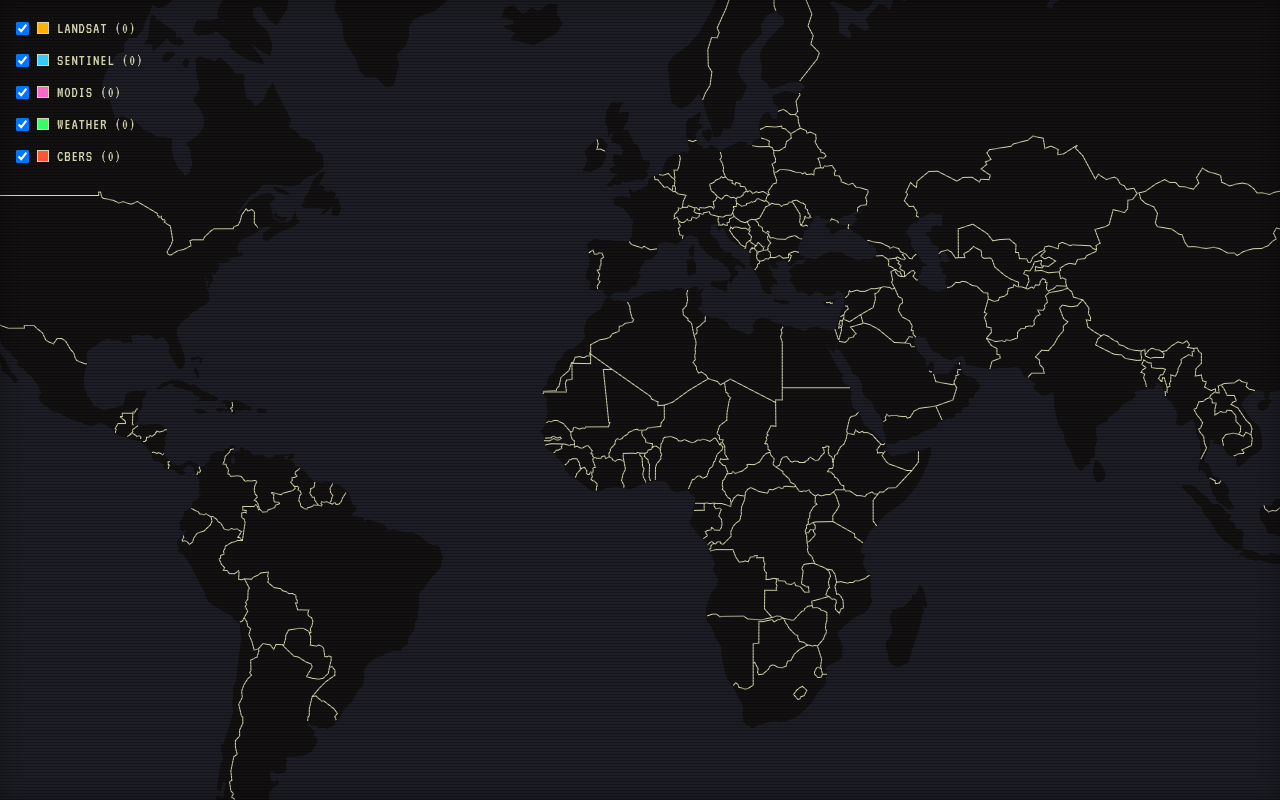
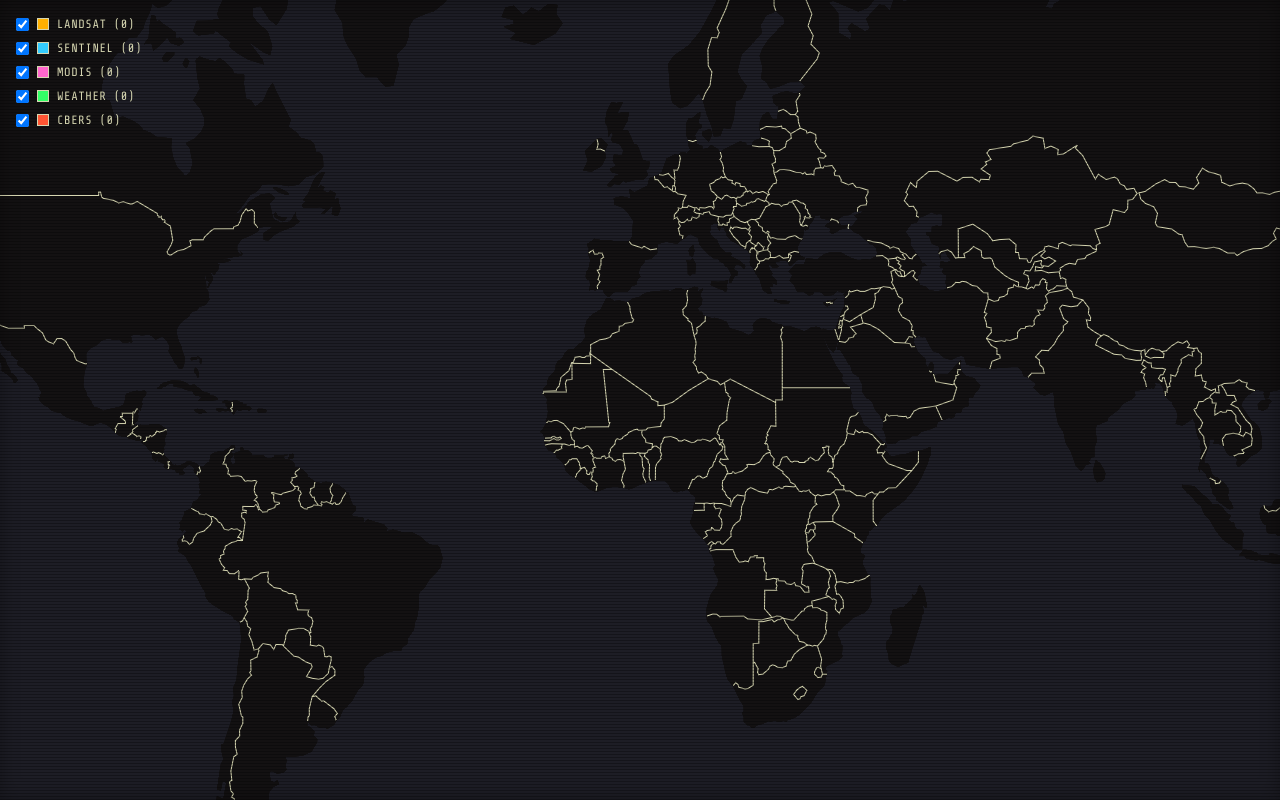
Before and after one commit to 200ug/opensats, a website built with Vite: page index.html in a window 1280 px wide. Built offline with nearby package versions, Linux system fonts and the light colour scheme; no server answers; animation ran at ten frames a second; what satellite.js would draw is missing.

Commit message:
feat: font optimizations

```diff
--- a/index.html
+++ b/index.html
@@ -9,7 +9,7 @@
             content="Map of satellites providing freely available imagery of Earth"
         />
     </head>
-    <body class="h-full bg-crt-bg font-retro text-phosphor uppercase tracking-wider">
+    <body class="h-full bg-crt-bg text-phosphor uppercase tracking-wider">
         <div id="app" class="crt size-full flex items-center justify-center">
             <div id="map" class="size-full"></div>
         </div>
--- a/src/style.css
+++ b/src/style.css
@@ -1,12 +1,16 @@
-/* TODO: switch to local, size-optimized woff2 font after testing */
-@import url("https://fonts.googleapis.com/css2?family=VT323&display=swap");
 @import "tailwindcss";
+
+@font-face {
+    font-family: "ShareTechMono";
+    src: url("/fonts/ShareTechMono-Regular.woff2") format("woff2");;
+}
 
 @theme {
     --color-border: #d6d6b1;
     --color-land: #131112;
     --color-crt-bg: #1d1d25;
-    --font-retro: "VT323", "Share Tech Mono", monospace;
+
+    --default-font-family: "ShareTechMono", monospace;
 }
 
 /* satellite category colors; read imperatively via getComputedStyle, so they
@@ -18,7 +22,7 @@
     --sat-weather: #33ff66;
     --sat-cbers: #ff5533;
 
-    /* rectangle selection: #ff5533 (?) */
+    /* TODO: rectangle selection color */
 }
 
 /* maplibre handles its own canvas internally, utils can't be attached to it */
--- a/src/tracker.ts
+++ b/src/tracker.ts
@@ -151,10 +151,21 @@ export async function initSatellites(map: MaplibreMap): Promise<Record<string, n
             "icon-image": "square",
             "icon-size": 1,
             "icon-allow-overlap": true,
-            "icon-ignore-placement": true
+            "icon-ignore-placement": true,
+            "text-field": ["get", "name"],
+            "text-font": ["ShareTechMono"],
+            "text-size": 16,
+            "text-offset": [0.9, 0], // just right of the square
+            "text-anchor": "left",
+            "text-transform": "uppercase",
+            "text-allow-overlap": true,
+            "text-ignore-placement": true
         },
         paint: {
-            "icon-color": ["get", "color"] as unknown as string
+            "icon-color": ["get", "color"],
+            "text-color": ["get", "color"], // match the square
+            "text-halo-color": "#050805",
+            "text-halo-width": 1
         }
     })
 
--- a/src/ui/categories.ts
+++ b/src/ui/categories.ts
@@ -23,7 +23,7 @@ export function initCategoryPanel(map: MaplibreMap, categories: CategoryMeta[])
     for (const cat of categories) {
         const label = document.createElement("label")
         label.className =
-            "flex cursor-pointer items-center gap-2 font-retro text-ms uppercase tracking-wider text-border"
+            "flex cursor-pointer items-center gap-2 text-xs uppercase tracking-wider text-border"
 
         const cb = document.createElement("input")
         cb.type = "checkbox"
```
Also changed, not shown: public/fonts/ShareTechMono-Regular.ttf (added), public/fonts/ShareTechMono-Regular.woff2 (added).
